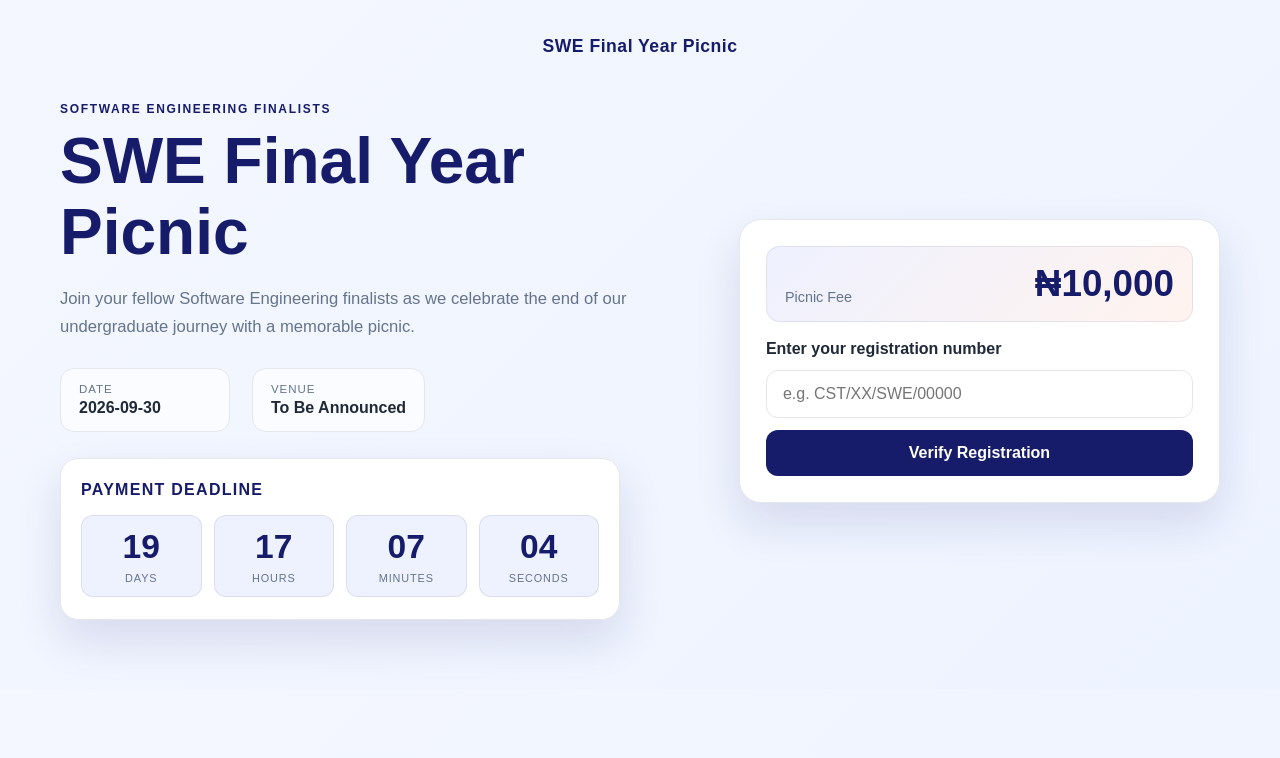
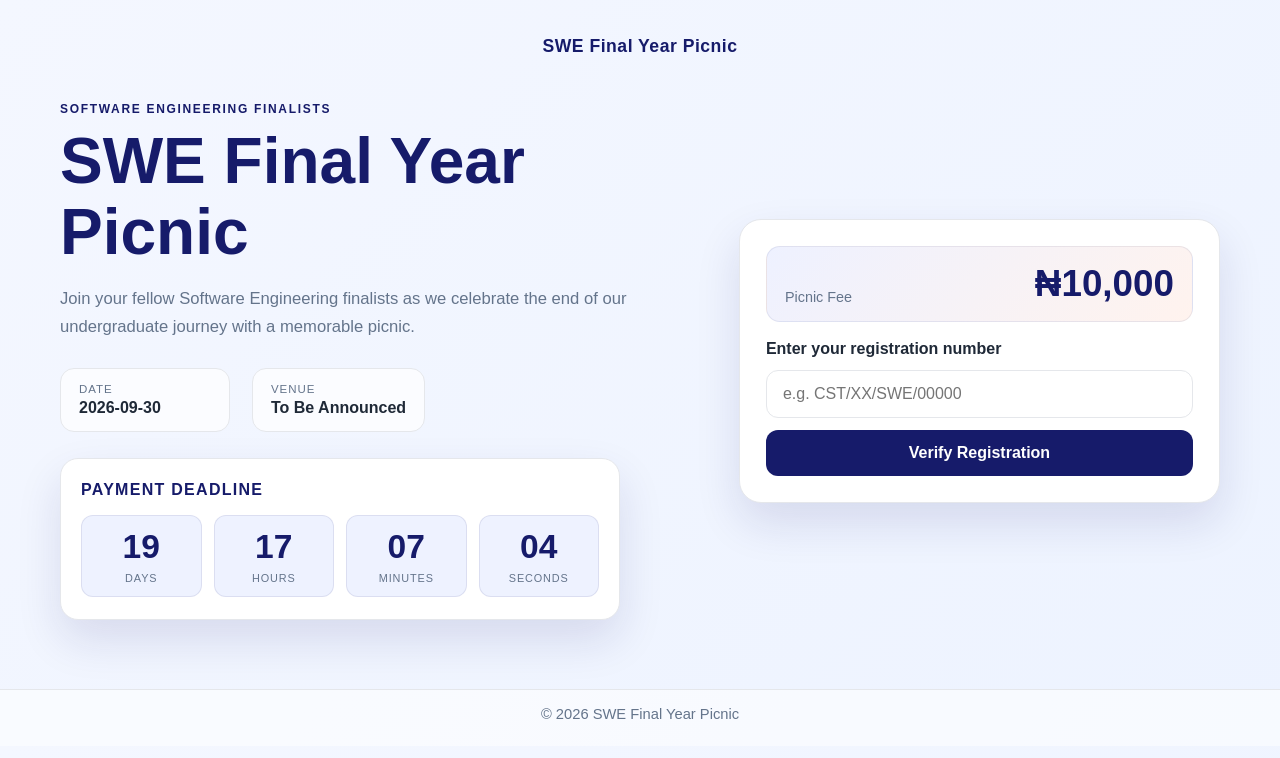
Before and after one commit to AhmadImam14/SWEPICNIC, a website: page client/index.html in a window 1280 px wide. Drawn offline with Linux system fonts and the light colour scheme.

Commit message:
added footer

```diff
--- a/client/css/style.css
+++ b/client/css/style.css
@@ -331,6 +331,19 @@ button:disabled {
   border-bottom: 1px dashed var(--line);
 }
 
+.site-footer {
+  border-top: 1px solid var(--line);
+  background: rgba(255, 255, 255, 0.6);
+  color: var(--muted);
+  text-align: center;
+  padding: 16px 20px 24px;
+  font-size: 0.92rem;
+}
+
+.site-footer p {
+  margin: 0;
+}
+
 @media (max-width: 820px) {
   .hero {
     grid-template-columns: 1fr;
--- a/client/index.html
+++ b/client/index.html
@@ -62,6 +62,10 @@
       </main>
     </div>
 
+    <footer class="site-footer">
+      <p>© 2026 SWE Final Year Picnic</p>
+    </footer>
+
     <script src="./js/main.js"></script>
   </body>
 </html>
```
